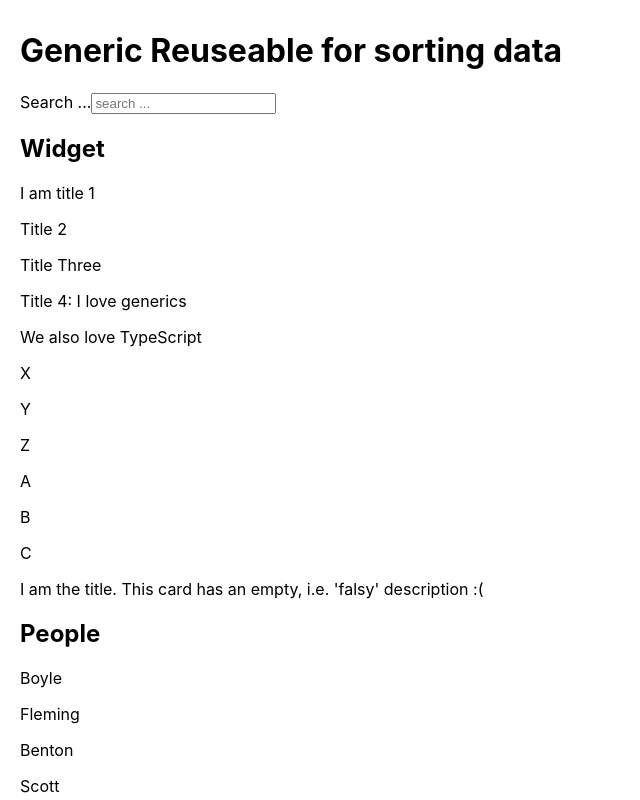
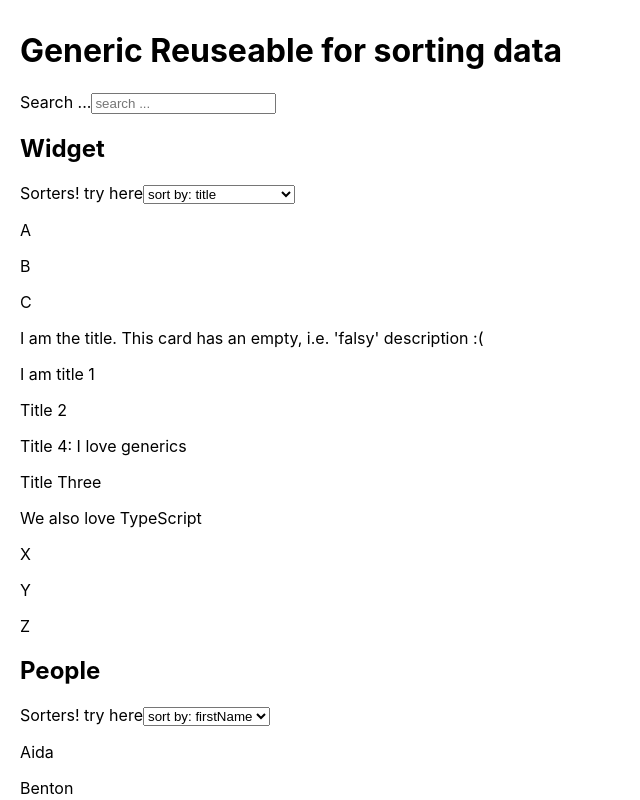
Before and after one commit to khach2010/generic-search-filter-typescript, a React (Create React App) app: page / in a window 1280 px wide. Shown: the top 800 px of the page, without its empty margins (0-640 px from the left). Built offline with nearby package versions, Linux system fonts and the light colour scheme.

Commit message:
a genneric sort Typescript React component

```diff
--- a/src/App.tsx
+++ b/src/App.tsx
@@ -1,32 +1,54 @@
 import React, { useState } from 'react';
 import { SearchInput } from './components/SearchInput';
+import { Sorters } from './components/Sorters';
+import Person from './interfaces/Person';
+import Property from './interfaces/Property';
+import Widget from './interfaces/Widget';
 import people from './mock-data/people';
 import widgets from './mock-data/widgets';
 import genericSearch from './utils/genericSearch';
+import genericSort from './utils/genericSort';
 
 
 function App() {
   const [query, setQuery] = useState<string>("")
-  console.log('i am firimg')
+  const [widgetProperty, setWidgetProperty] = useState<Property<Widget>>({property: 'title'})
+  const [personProperty, setPersonProperty] = useState<Property<Person>>({property: 'firstName'})
+  console.log(widgets[0])
 
   return (
     <div className="App">
       <h1>Generic Reuseable for sorting data</h1>
+
       <SearchInput  setSearchQuery={(query) =>
+        setQuery(query)} />
 
-        setQuery(query)} />
+
       <div>
         <h2>Widget</h2>
-        {widgets.filter((w) => genericSearch(w, ['title', 'description'], query, false)).map((w) => {
+        <Sorters object={widgets[0]} setProperty={(property) => setWidgetProperty({property})} />
+
+        {widgets
+        .filter((w) => genericSearch(w, ['title', 'description'], query, false))
+        .sort((a,b) => genericSort(a,b, widgetProperty.property))
+        .map((w) => {
           return <p key={w.id}>{w.title}</p>
         })}
       </div>
+
+
       <div>
         <h2>People</h2>
-        {people.filter((p) => genericSearch(p, ['firstName', 'lastName', 'eyeColor'], query, false)).map((per) => {
+        <Sorters object={people[0]} setProperty={(property) => setPersonProperty({property})} />
+
+        {people
+        .filter((p) => genericSearch(p, ['firstName', 'lastName', 'eyeColor'], query, false))
+        .sort((a,b) => genericSort(a,b, personProperty.property))
+        .map((per) => {
           return <p key={per.firstName}>{per.firstName}</p>
         })}
       </div>
+
     </div>
   );
 }
--- /dev/null
+++ b/src/components/Sorters.tsx
@@ -0,0 +1,28 @@
+import React, { useEffect, useState} from 'react'
+
+export interface SortersProps<T> {
+  object: T;
+  setProperty: (property: keyof T) => void;
+}
+
+export function Sorters<T extends object>(props: SortersProps<T>) {
+  const { object, setProperty } = props
+
+  return (
+    <>
+     <label htmlFor="sorters">Sorters! try here</label>
+     <select
+     name="sorters"
+     id="sorters"
+     className='custom-select'
+     onChange={(e) => setProperty(e.target.value as any) }
+     >
+
+      {Object.keys(object).map((key) => (
+        <option key={key} value={key}> sort by: {key} </option>
+      )) }
+
+     </select>
+    </>
+  )
+}
--- /dev/null
+++ b/src/interfaces/Property.ts
@@ -0,0 +1,3 @@
+export default interface Property<T> {
+  property: keyof T;
+}
--- /dev/null
+++ b/src/utils/genericSort.ts
@@ -0,0 +1,9 @@
+export default function genericSort<T>(a: T, b: T, property: keyof T) {
+  if(a[property] > b[property]) {
+    return 1
+  }
+  if(a[property] < b[property]) {
+    return -1
+  }
+  return 0
+}
```
